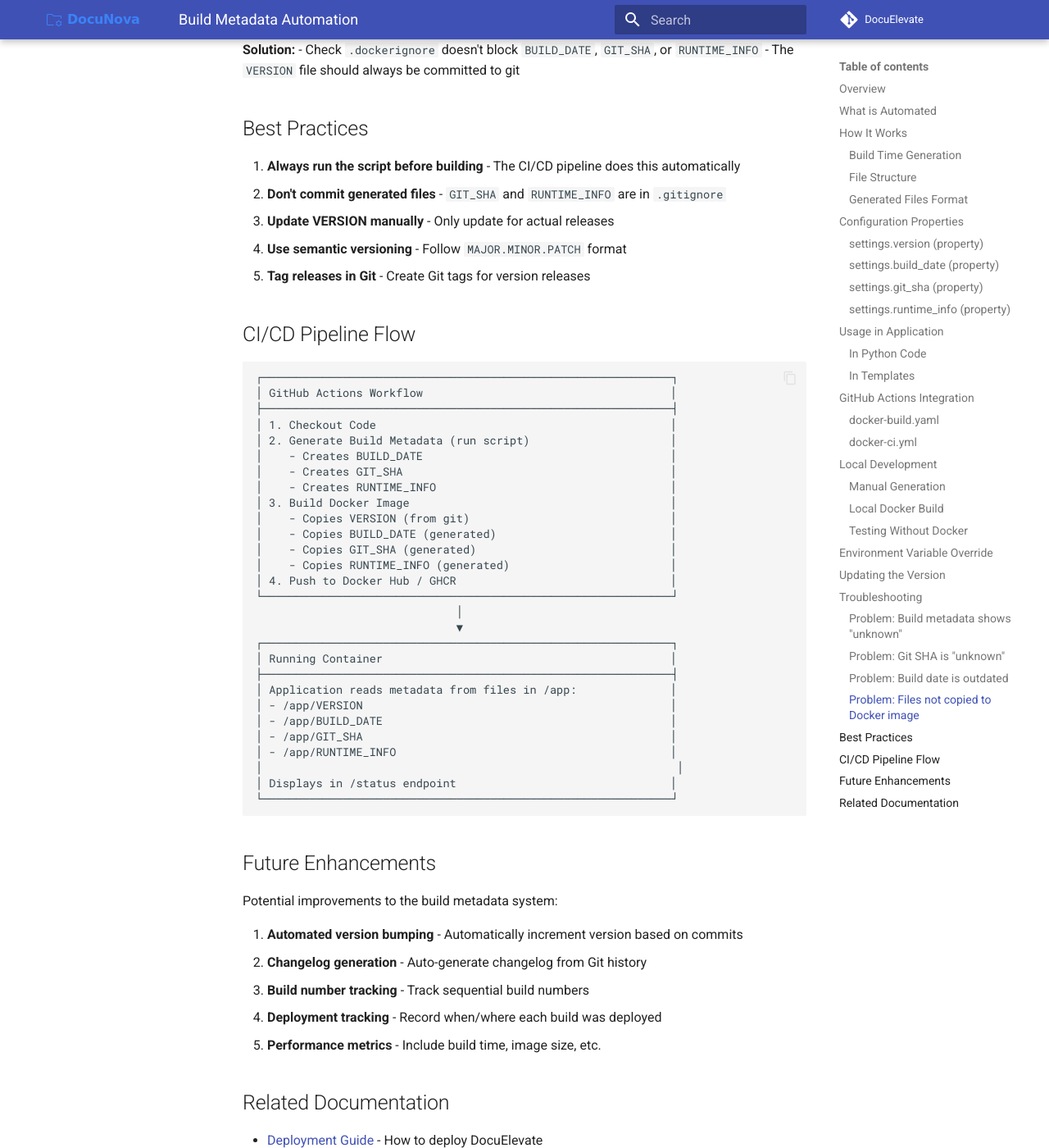
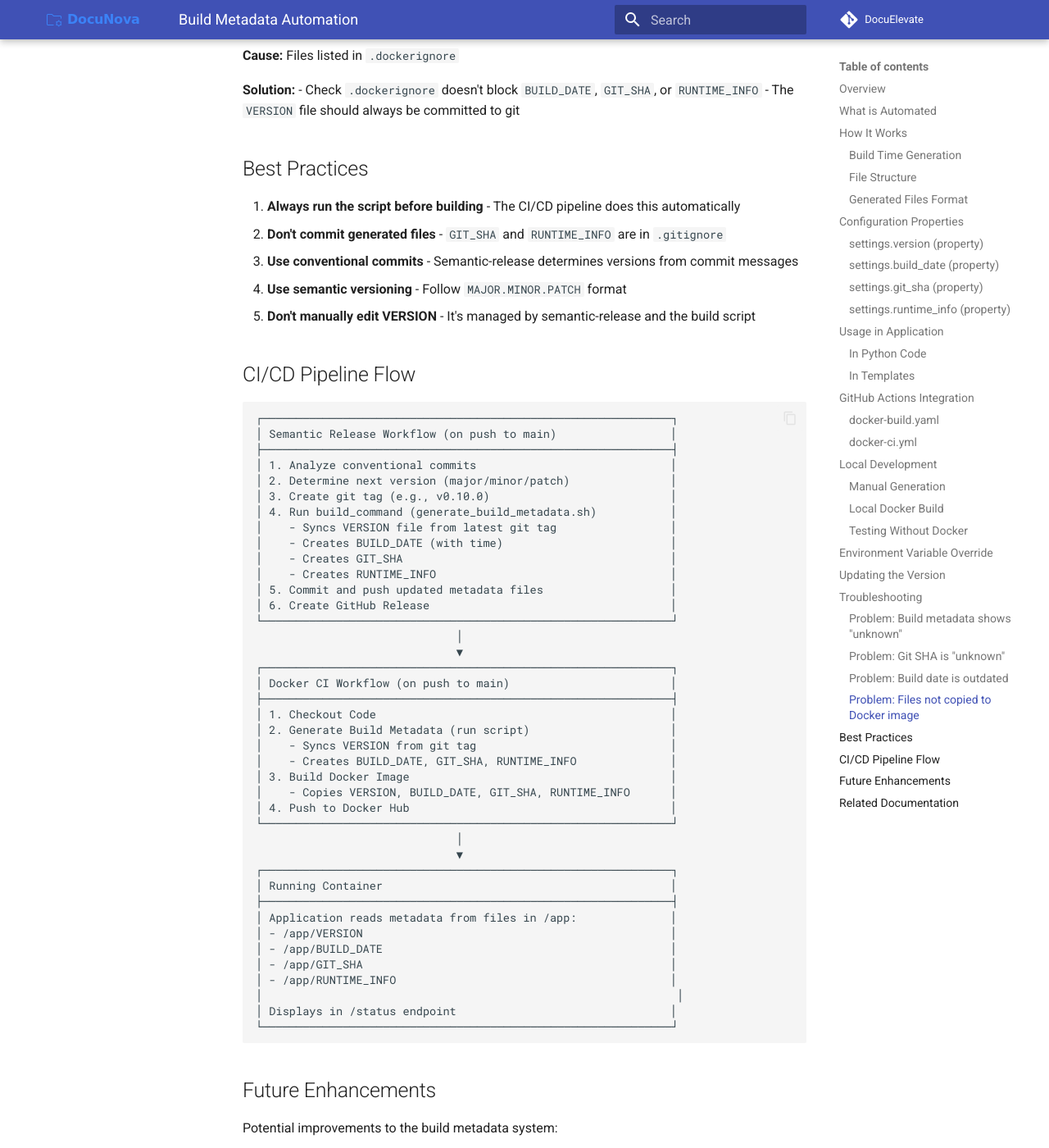
Before and after one commit to christianlouis/DocuElevate, an MkDocs documentation site: the page built from docs/BuildMetadata.md, in a window 1280 px wide and 1400 px high, scrolled down 6100 px. Shown: the whole window at 82% size. Built offline with MkDocs 1.6.1 and Material for MkDocs 9.7.7, drawn with Linux system fonts in a browser that asks for light colours; comment, search, counter and statistics services are not loaded; some of the changed text lies outside the part shown.

Commit message:
fix(build): sync VERSION file with semantic-release tags and add build time
- Update generate_build_metadata.sh to sync VERSION from latest git tag
- Change BUILD_DATE format from date-only to ISO 8601 with time (YYYY-MM-DDTHH:MM:SSZ)
- Fix VERSION file from 0.5.0 to 0.9.1 (matching latest git tag v0.9.1)
- Change version fallback from hardcoded '0.5.0-dev' to 'unknown' in config.py
- Update release.yml to commit all build metadata files (not just VERSION)
- Update BuildMetadata.md documentation to reflect automated versioning
- Add tests for build_date with time format and version unknown fallback

Co-authored-by: christianlouis <361235+christianlouis@users.noreply.github.com>

````diff
--- a/docs/BuildMetadata.md
+++ b/docs/BuildMetadata.md
@@ -8,10 +8,10 @@ DocuElevate automatically generates and embeds build metadata (version, build da
 
 The following metadata is automatically generated and included in every build:
 
-1. **Build Date** - The UTC date when the build was created (format: YYYY-MM-DD)
+1. **Build Date** - The UTC date and time when the build was created (format: YYYY-MM-DDTHH:MM:SSZ)
 2. **Git Commit SHA** - The short Git commit hash (7 characters) of the code being built
 3. **Runtime Information** - A comprehensive summary including version, dates, commit info, and more
-4. **Application Version** - Read from the `VERSION` file (manually updated for releases)
+4. **Application Version** - Read from the `VERSION` file (automatically updated by semantic-release)
 
 ## How It Works
 
@@ -21,10 +21,11 @@ When the Docker image is built (locally or in CI/CD), the following happens:
 
 1. **GitHub Actions runs the metadata script** (`scripts/generate_build_metadata.sh`) before building the Docker image
 2. **The script generates three files:**
-   - `BUILD_DATE` - Contains the build date in YYYY-MM-DD format
+   - `BUILD_DATE` - Contains the build date and time in ISO 8601 format (YYYY-MM-DDTHH:MM:SSZ)
    - `GIT_SHA` - Contains the short Git commit hash
    - `RUNTIME_INFO` - Contains detailed build information
-3. **Docker copies these files** into the image during the build process
+3. **The script syncs VERSION** from the latest git tag if out of sync
+4. **Docker copies these files** into the image during the build process
 4. **The application reads the files** at runtime via `app/config.py` properties
 
 ### File Structure
@@ -55,13 +56,13 @@ DocuElevate/
 ```
 DocuElevate Build Information
 ==============================
-Version: 0.4.5-dev
-Build Date: 2026-02-07
+Version: 0.9.1
+Build Date: 2026-02-11T14:38:06Z
 Git Commit: 6812d0d2c42a4782e78840b052f0e6da24ec8543
 Git Short SHA: 6812d0d
 Git Branch: main
 Commit Date: 2026-02-07T19:32:04Z
-Build Timestamp: 2026-02-07T19:34:10Z
+Build Timestamp: 2026-02-11T14:38:06Z
 ==============================
 ```
 
@@ -100,10 +101,10 @@ Returns detailed runtime information:
 from app.config import settings
 
 # Get version
-version = settings.version  # "0.4.5-dev"
+version = settings.version  # "0.9.1"
 
 # Get build date
-build_date = settings.build_date  # "2026-02-07"
+build_date = settings.build_date  # "2026-02-11T14:38:06Z"
 
 # Get Git SHA
 git_sha = settings.git_sha  # "6812d0d"
@@ -165,9 +166,9 @@ To generate build metadata locally:
 
 # Output:
 # Generating build metadata...
-# ✓ BUILD_DATE: 2026-02-07
+# ✓ BUILD_DATE: 2026-02-11T14:38:06Z
 # ✓ GIT_SHA: 6812d0d
-# ✓ VERSION: 0.4.5-dev
+# ✓ VERSION (from file): 0.9.1
 # ✓ RUNTIME_INFO generated
 ```
 
@@ -219,20 +220,14 @@ This is useful for:
 
 ## Updating the Version
 
-The `VERSION` file must be **manually updated** for releases:
+The `VERSION` file is **automatically updated** by semantic-release based on conventional commits. The `generate_build_metadata.sh` script also syncs the `VERSION` file from the latest git tag if it's out of date.
 
-```bash
-# Update version for a new release
-echo "0.5.0" > VERSION
-
-# Commit the change
-git add VERSION
-git commit -m "Bump version to 0.5.0"
-git tag v0.5.0
-git push origin main --tags
-```
-
-The build metadata script will automatically include this version in all builds.
+The semantic-release workflow:
+1. Analyzes conventional commit messages on the `main` branch
+2. Determines the next version number (major, minor, or patch bump)
+3. Creates a git tag (e.g., `v0.10.0`)
+4. Runs `generate_build_metadata.sh` as the build command, which syncs the `VERSION` file
+5. Commits and pushes updated build metadata files
 
 ## Troubleshooting
 
@@ -274,27 +269,39 @@ docker build --no-cache -t docuelevate .
 
 1. **Always run the script before building** - The CI/CD pipeline does this automatically
 2. **Don't commit generated files** - `GIT_SHA` and `RUNTIME_INFO` are in `.gitignore`
-3. **Update VERSION manually** - Only update for actual releases
+3. **Use conventional commits** - Semantic-release determines versions from commit messages
 4. **Use semantic versioning** - Follow `MAJOR.MINOR.PATCH` format
-5. **Tag releases in Git** - Create Git tags for version releases
+5. **Don't manually edit VERSION** - It's managed by semantic-release and the build script
 
 ## CI/CD Pipeline Flow
 
 ```
 ┌─────────────────────────────────────────────────────────────┐
-│ GitHub Actions Workflow                                     │
+│ Semantic Release Workflow (on push to main)                 │
+├─────────────────────────────────────────────────────────────┤
+│ 1. Analyze conventional commits                             │
+│ 2. Determine next version (major/minor/patch)               │
+│ 3. Create git tag (e.g., v0.10.0)                           │
+│ 4. Run build_command (generate_build_metadata.sh)           │
+│    - Syncs VERSION file from latest git tag                 │
+│    - Creates BUILD_DATE (with time)                         │
+│    - Creates GIT_SHA                                        │
+│    - Creates RUNTIME_INFO                                   │
+│ 5. Commit and push updated metadata files                   │
+│ 6. Create GitHub Release                                    │
+└─────────────────────────────────────────────────────────────┘
+                              │
+                              ▼
+┌─────────────────────────────────────────────────────────────┐
+│ Docker CI Workflow (on push to main)                        │
 ├─────────────────────────────────────────────────────────────┤
 │ 1. Checkout Code                                            │
 │ 2. Generate Build Metadata (run script)                     │
-│    - Creates BUILD_DATE                                     │
-│    - Creates GIT_SHA                                        │
-│    - Creates RUNTIME_INFO                                   │
+│    - Syncs VERSION from git tag                             │
+│    - Creates BUILD_DATE, GIT_SHA, RUNTIME_INFO              │
 │ 3. Build Docker Image                                       │
-│    - Copies VERSION (from git)                              │
-│    - Copies BUILD_DATE (generated)                          │
-│    - Copies GIT_SHA (generated)                             │
-│    - Copies RUNTIME_INFO (generated)                        │
-│ 4. Push to Docker Hub / GHCR                                │
+│    - Copies VERSION, BUILD_DATE, GIT_SHA, RUNTIME_INFO      │
+│ 4. Push to Docker Hub                                       │
 └─────────────────────────────────────────────────────────────┘
                               │
                               ▼
@@ -315,11 +322,9 @@ docker build --no-cache -t docuelevate .
 
 Potential improvements to the build metadata system:
 
-1. **Automated version bumping** - Automatically increment version based on commits
-2. **Changelog generation** - Auto-generate changelog from Git history
-3. **Build number tracking** - Track sequential build numbers
-4. **Deployment tracking** - Record when/where each build was deployed
-5. **Performance metrics** - Include build time, image size, etc.
+1. **Build number tracking** - Track sequential build numbers
+2. **Deployment tracking** - Record when/where each build was deployed
+3. **Performance metrics** - Include build time, image size, etc.
 
 ## Related Documentation
 
````
Also changed, not shown: other parts of docs/BuildMetadata.md (+3 -3 lines), 6 other files.
